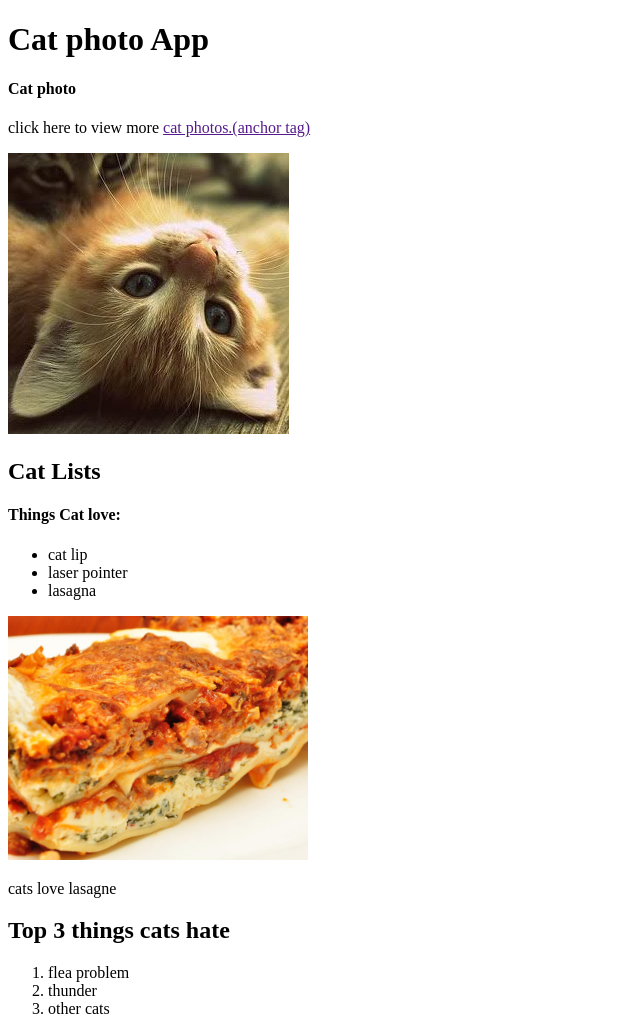
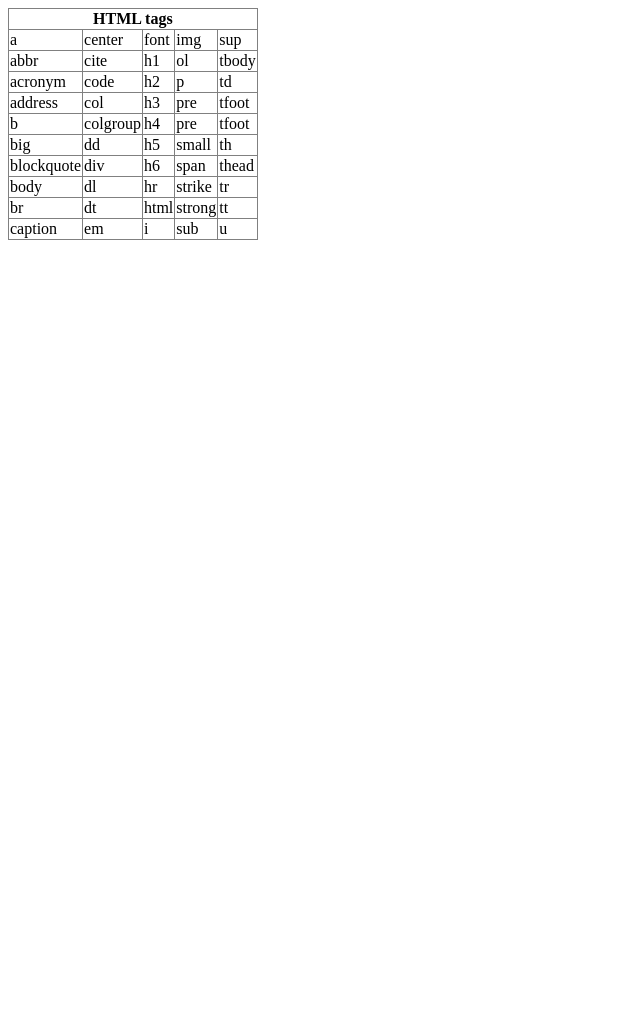
Before and after one commit to manzarimam/Assignment, a plain HTML site: page index.html in a window 1280 px wide. Shown: the top 1021 px of the page, without its empty margins (0-640 px from the left). After the commit the page ends 800 px from the top, so only its background shows below. Drawn offline with Linux system fonts and the light colour scheme.

Commit message:
new code

```diff
--- a/index.html
+++ b/index.html
@@ -7,54 +7,89 @@
     <title>Document</title>
 </head>
 <body>
-     <h1>Cat photo App</h1>
-     <h4>Cat photo</h4>
-     <p>click here to view more  <a href="">cat photos.(anchor tag)</a> </p>
-     <img src="relaxing-cat.jpg" alt="">
-
-     <h2>Cat Lists</h2>
-
-     <h4>Things Cat love:</h4>
-     <ul>
-        <li>cat lip</li>
-        <li>laser pointer</li>
-        <li>lasagna</li>
-     </ul>
-     <img src="lasagna.jpg" alt="">
-     <p>cats love lasagne
-     </p>
-
-     <h2>Top 3 things cats hate
-     </h2>
-     <ol>
-        <li>flea problem</li>
-        <li>thunder</li>
-        <li>other cats</li>
-     </ol>
-     <img src="cats.jpg" alt="">
-     <p>cats <b>hate</b> other cats</p>
-
-     <h1>Cat table</h1>
-     <table border="1" style=" border-collapse: collapse;">
+     <table border="1" style="border-collapse: collapse;" >
         <tr>
-            <th>cat 1</th>
-            <th>cat 2</th>
-            <th>cat 3</th>
-        </tr>
-        <tr>
-            <td>Cat-row 1 Cat-col 1</td>
-            <td>Cat-row 1 Cat-col 2</td>
-            <td>Cat-row 1 Cat-col 3</td>
+         <th colspan="5">HTML tags</th>
 
         </tr>
         <tr>
-            <td>Cat-row 1 Cat-col 1</td>
-            <td></td>
-            <td></td>
+           <td>a</td>
+           <td>center</td>
+           <td>font</td>
+           <td>img</td>
+           <td>sup</td>
 
         </tr>
+        <tr>
+            <td>abbr</td>
+            <td>cite</td>
+            <td>h1</td>
+            <td>ol</td>
+            <td>tbody</td>
+
+        </tr>
+        <tr>
+            <td>acronym</td>
+            <td>code</td>
+            <td>h2</td>
+            <td>p</td>
+            <td>td</td>
+        </tr>
+        <tr>
+            <td>address</td>
+            <td>col</td>
+            <td>h3</td>
+            <td>pre</td>
+            <td>tfoot</td>
+        </tr>
+
+        <tr>
+            <td>b</td>
+            <td>colgroup</td>
+            <td>h4</td>
+            <td>pre</td>
+            <td>tfoot</td>
+        </tr>
+
+        <tr>
+            <td>big</td>
+            <td>dd</td>
+            <td>h5</td>
+            <td>small</td>
+            <td>th</td>
+        </tr>
+
+        <tr>
+            <td>blockquote</td>
+            <td>div</td>
+            <td>h6</td>
+            <td>span</td>
+            <td>thead</td>
+        </tr>
+
+        <tr>
+            <td>body</td>
+            <td>dl</td>
+            <td>hr</td>
+            <td>strike</td>
+            <td>tr</td>
+        </tr>
+        <tr>
+            <td>br</td>
+            <td>dt</td>
+            <td>html</td>
+            <td>strong</td>
+            <td>tt</td>
+        </tr>
+
+ <tr>
+            <td>caption</td>
+            <td>em</td>
+            <td>i</td>
+            <td>sub</td>
+            <td>u</td>
+        </tr>
      </table>
-     <h1>Summary</h1>
-     <p> <b>This is strong tag</b>Lorem ipsum dolor sit amet<b>This is b tag</b> adipisicing elit. Dolores <i> This is i tag</i> quo ad dolor illum nam delectus error pariatur placeat eaque dolore aliquam fuga unde consequatur <em>This is em tag</em> sed voluptatibus harum, laudantium a cupiditate eveniet natus amet nostrum ab numquam. Nihil, pariatur a? Obcaecati minus, dignissimos optio qui atque repellendus mollitia aliquid recusandae omnis!</p>
+
 </body>
 </html>
```
